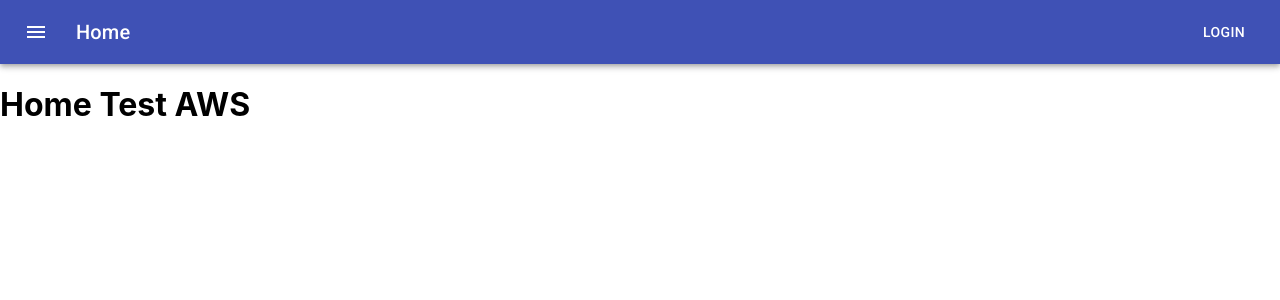
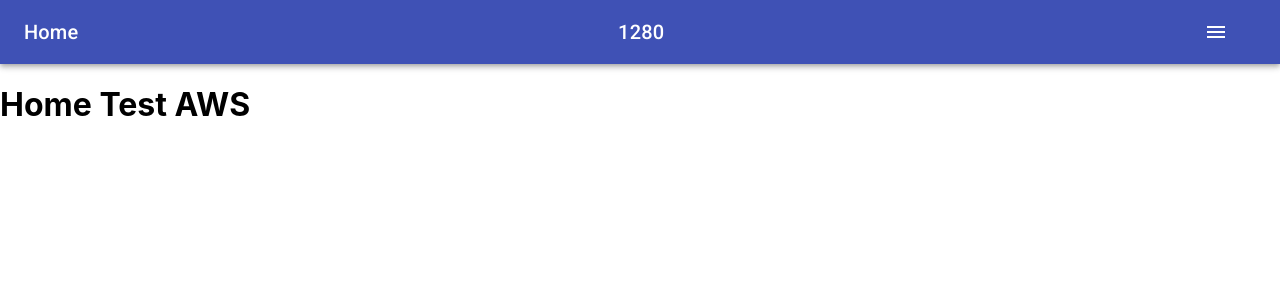
Before and after one commit to julianbooher/personal-website, a React (Create React App) app: page /#/home in a window 1280 px wide. Shown: the top 300 px of the page. Built offline with nearby package versions, Linux system fonts and the light colour scheme.

Commit message:
added custom hook for window size to make navbar menu collapsible

```diff
--- a/src/components/Navbar/Navbar.jsx
+++ b/src/components/Navbar/Navbar.jsx
@@ -1,6 +1,9 @@
 import React, { useState } from 'react';
 import { useSelector } from 'react-redux';
 import { useHistory } from 'react-router-dom';
+
+// Custom Hook
+import useWindowSize from '../../hooks/useWindowSize';
 
 
 // Material UI
@@ -31,6 +34,7 @@
   const history = useHistory();
   const navHeader = useSelector(state=> state.navHeader);
   const [anchorEl, setAnchorEl] = useState(null);
+  const size = useWindowSize();
 
   const handleMenuOpen = (event) => {
     setAnchorEl(event.currentTarget);
@@ -58,14 +62,7 @@
     <div className={classes.root}>
       <AppBar position="static">
         <Toolbar>
-            <IconButton
-                edge="start"
-                className={classes.menuButton}
-                color="inherit" aria-label="menu"
-                onClick={handleMenuOpen}
-            >
-            <MenuIcon />
-            </IconButton>
+
             <Menu
                 id="simple-menu"
                 anchorEl={anchorEl}
@@ -82,7 +79,17 @@
           <Typography variant="h6" className={classes.title}>
             {navHeader}
           </Typography>
-          <Button color="inherit">Login</Button>
+          <Typography variant="h6" className={classes.title}>
+            {size.width}
+          </Typography>
+          <IconButton
+                edge="start"
+                className={classes.menuButton}
+                color="inherit" aria-label="menu"
+                onClick={handleMenuOpen}
+            >
+            <MenuIcon />
+          </IconButton>
         </Toolbar>
       </AppBar>
     </div>
--- /dev/null
+++ b/src/hooks/useWindowSize.js
@@ -0,0 +1,33 @@
+import { useState, useEffect } from 'react';
+
+// Hook from https://usehooks.com/useWindowSize/
+export default function useWindowSize() {
+  // Initialize state with undefined width/height so server and client renders match
+  // Learn more here: https://joshwcomeau.com/react/the-perils-of-rehydration/
+  const [windowSize, setWindowSize] = useState({
+    width: undefined,
+    height: undefined,
+  });
+
+  useEffect(() => {
+    // Handler to call on window resize
+    function handleResize() {
+      // Set window width/height to state
+      setWindowSize({
+        width: window.innerWidth,
+        height: window.innerHeight,
+      });
+    }
+
+    // Add event listener
+    window.addEventListener("resize", handleResize);
+
+    // Call handler right away so state gets updated with initial window size
+    handleResize();
+
+    // Remove event listener on cleanup
+    return () => window.removeEventListener("resize", handleResize);
+  }, []); // Empty array ensures that effect is only run on mount
+
+  return windowSize;
+}
```
